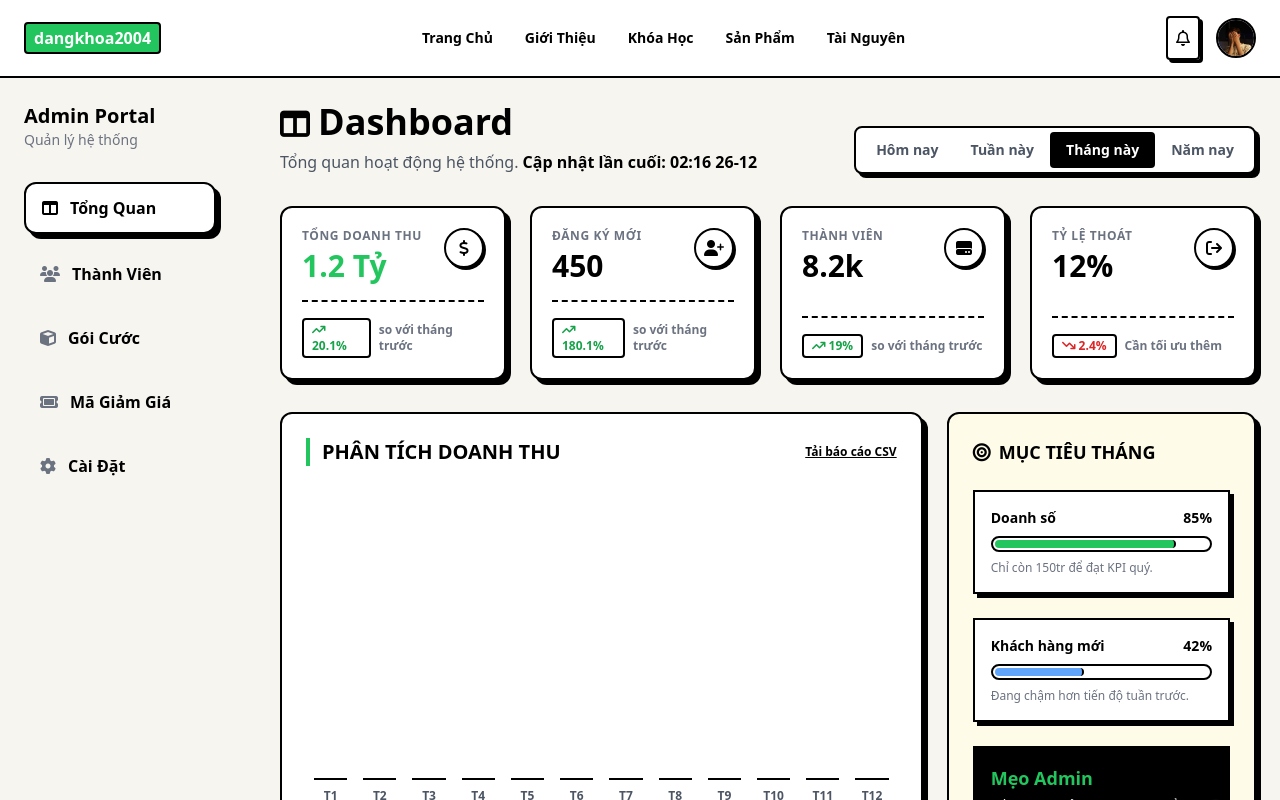
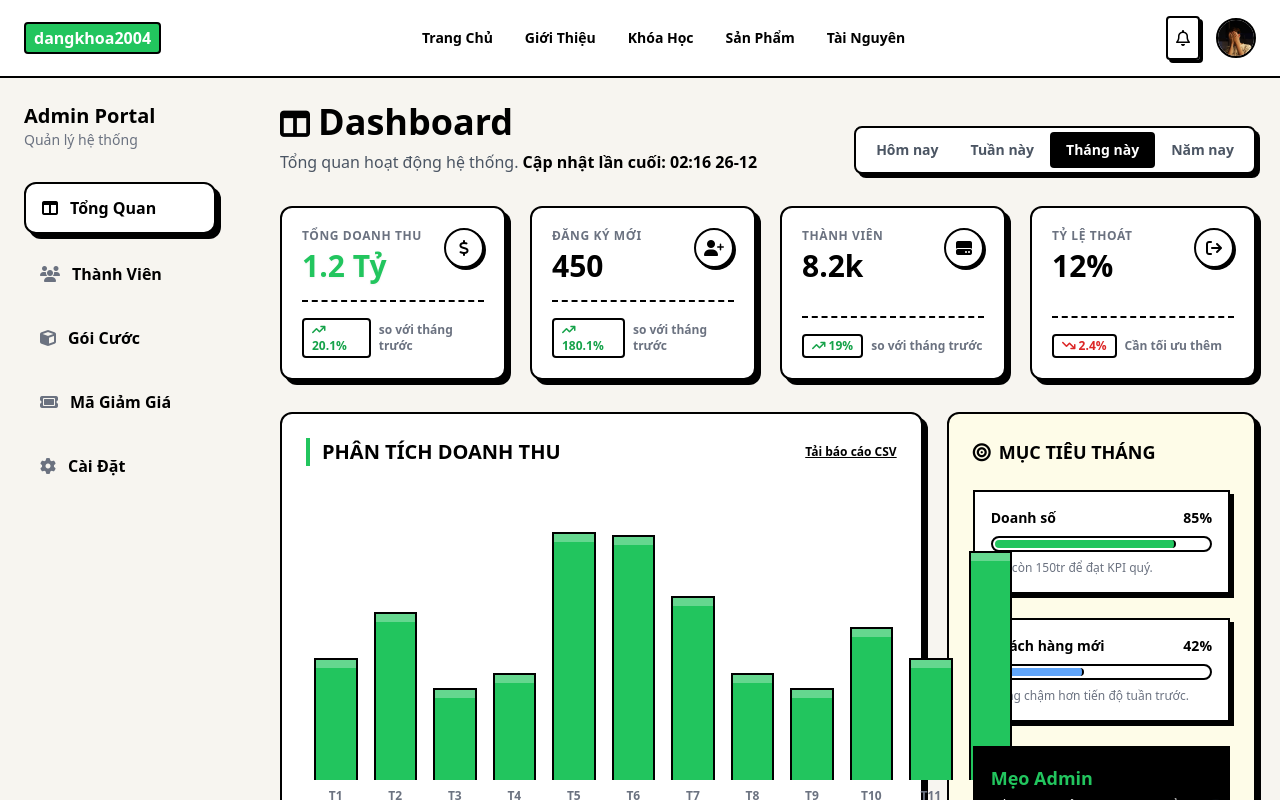
Before and after one commit to dangkhoa2004/neo_dashboard, a Vue app: page /quan-tri in a window 1280 px wide. Built offline with nearby package versions, Linux system fonts and the light colour scheme.

Commit message:
[UPDATE] Config Compontes, Composables, API, Store & Utils

```diff
--- a/src/components/admin-components/dashboard/RevenueChart.vue
+++ b/src/components/admin-components/dashboard/RevenueChart.vue
@@ -5,25 +5,31 @@
       <button class="text-xs font-bold underline hover:text-neo-green">Tải báo cáo CSV</button>
     </div>
 
-    <div class="flex-1 flex items-end justify-between gap-2 sm:gap-4 px-2 pb-4 border-b-2 border-black">
-        <div v-for="(item, i) in data" :key="i" class="w-full flex flex-col items-center gap-2 group relative">
-          <div class="absolute -top-10 opacity-0 group-hover:opacity-100 transition-opacity bg-black text-white text-xs font-bold px-2 py-1 rounded whitespace-nowrap z-10 pointer-events-none">
-            {{ item.amount }} tr
+    <div class="flex-1 h-64 flex items-end justify-between gap-2 sm:gap-4 px-2 pb-4 border-b-2 border-black relative z-0">
+        <div v-for="(item, i) in chartData" :key="i" class="w-full flex flex-col items-center justify-end h-full group">
+
+          <div class="mb-[10px] opacity-0 group-hover:opacity-100 group-hover:-translate-y-1 transition-all duration-300 transform translate-y-2 text-xs font-bold bg-black text-white px-2 py-1 rounded shadow-lg whitespace-nowrap z-20">
+            {{ formatNumber(item.amount) }} tr
           </div>
 
           <div
             :style="{ height: item.height + '%' }"
-            class="w-full bg-neo-green border-2 border-black border-b-0 hover:bg-black hover:text-white transition-all relative cursor-pointer flex items-end justify-center"
+            class="w-full bg-neo-green bg-green-500 border-2 border-black border-b-0
+                   relative cursor-pointer flex items-end justify-center
+                   transition-all duration-300 ease-out origin-bottom
+                   group-hover:bg-black group-hover:text-white
+                   group-hover:shadow-[0px_0px_15px_rgba(0,0,0,0.2)]"
           >
-            <div class="w-full h-2 bg-white/20 absolute top-0"></div>
+            <div class="w-full h-2 bg-white/30 absolute top-0" v-if="item.height > 0"></div>
           </div>
-          <span class="text-xs font-bold text-gray-600 group-hover:text-black">{{ item.month }}</span>
+
+          <span class="mt-2 text-xs font-bold text-gray-500 transition-colors group-hover:text-black group-hover:font-extrabold">{{ item.month }}</span>
         </div>
     </div>
 
     <div class="mt-4 flex gap-6 justify-center">
         <div class="flex items-center gap-2">
-            <div class="w-3 h-3 bg-neo-green border-2 border-black"></div>
+            <div class="w-3 h-3 bg-neo-green bg-green-500 border-2 border-black"></div>
             <span class="text-xs font-bold">Thực đạt</span>
         </div>
         <div class="flex items-center gap-2">
@@ -35,9 +41,41 @@
 </template>
 
 <script setup>
+import { computed } from 'vue';
 import NeoCard from '../common/NeoCard.vue';
 
-defineProps({
-  data: Array
+const props = defineProps({
+  data: {
+    type: Array,
+    default: () => []
+  }
+});
+
+const formatNumber = (num) => {
+    return new Intl.NumberFormat('vi-VN').format(num);
+};
+
+const chartData = computed(() => {
+  if (!props.data || props.data.length === 0) return [];
+
+  const cleanData = props.data.map(item => ({
+      ...item,
+      amountNum: Number(item.amount) || 0
+  }));
+
+  const maxAmount = Math.max(...cleanData.map(item => item.amountNum));
+
+  return cleanData.map(item => {
+    // Giới hạn chiều cao tối đa là 85% để chừa chỗ hiển thị số liệu phía trên
+    // Nếu để 100%, cột cao nhất sẽ đẩy số liệu ra khỏi khung
+    let heightPercent = maxAmount > 0 ? (item.amountNum / maxAmount) * 85 : 0;
+
+    if (item.amountNum > 0 && heightPercent < 1) heightPercent = 1;
+
+    return {
+      ...item,
+      height: heightPercent
+    };
+  });
 });
 </script>
--- a/src/components/admin-components/members/MemberTable.vue
+++ b/src/components/admin-components/members/MemberTable.vue
@@ -155,7 +155,7 @@
           v-for="page in totalPages"
           :key="page"
           @click="$emit('page-change', page)"
-          class="w-8 h-8 border-2 border-black rounded font-bold flex items-center justify-center transition-colors"
+          class="w-10 h-10 border-2 border-black font-4 rounded font-bold flex items-center justify-center transition-colors"
           :class="
             currentPage === page
               ? 'bg-black text-white'
@@ -167,7 +167,7 @@
         <button
           @click="$emit('page-change', currentPage + 1)"
           :disabled="currentPage === totalPages"
-          class="px-3 py-1 border-2 border-black rounded font-bold bg-white hover:bg-gray-100 disabled:opacity-50 disabled:cursor-not-allowed"
+          class="w-10 h-10 border-2 border-black rounded font-bold bg-white hover:bg-gray-100 disabled:opacity-50 disabled:cursor-not-allowed"
         >
           <i class="fa-solid fa-chevron-right"></i>
         </button>
```
